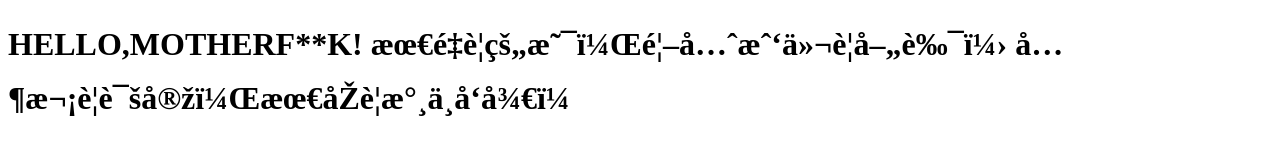
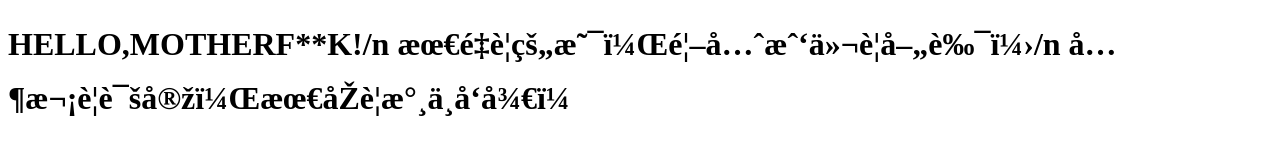
Before and after one commit to cxzmcx/X.github.io, a plain HTML site: page index.html in a window 1280 px wide. Drawn offline with Linux system fonts and the light colour scheme.

Commit message:
Update index.html

```diff
--- a/index.html
+++ b/index.html
@@ -2,11 +2,11 @@
 <html>
   <head>
     <meta charset="utf_8">
-    <title>mcc的网页</title>
+    <title>X</title>
   </head>
   <body>
-      <h1>HELLO,MOTHERF**K!
-        最重要的是，首先我们要善良；
+      <h1>HELLO,MOTHERF**K!/n
+        最重要的是，首先我们要善良；/n
         其次要诚实，最后要永不向往！</h1>
   </body>
 </html>
```
